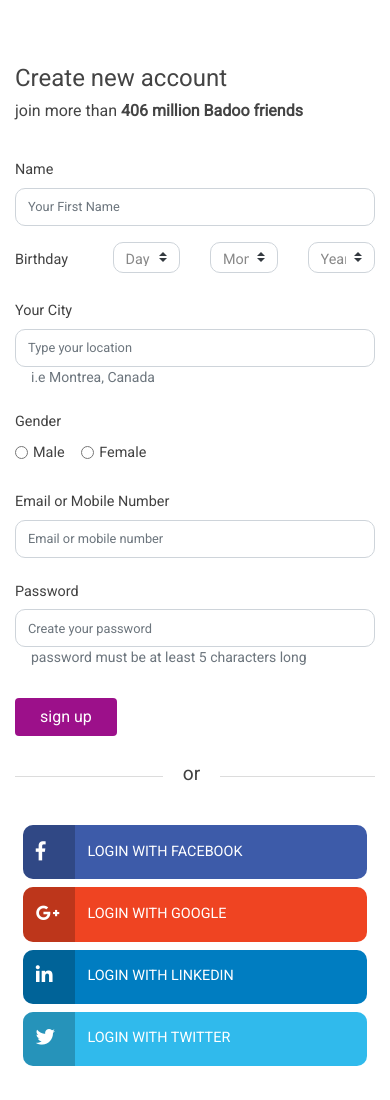
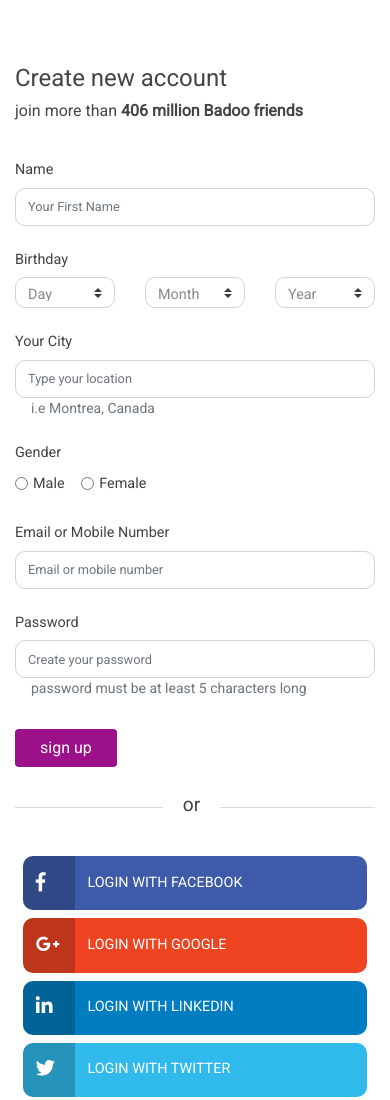
Before and after one commit to solinkz/pfront, a plain HTML site: page registration.html in a window 390 px wide. Drawn offline with Linux system fonts and the light colour scheme.

Commit message:
new pages for home mobile

```diff
--- a/registration.html
+++ b/registration.html
@@ -51,8 +51,8 @@
                                             </div>
                                         </div>
                                         <div class="form-group row">
-                                            <label for="inputEmail3" class="col col-form-label">Birthday</label>
-                                            <div class="col">
+                                            <label for="inputEmail3" class="col-sm-3 col-form-label">Birthday</label>
+                                            <div class="col-4 col-sm-3 sm-p-0">
                                                 <select class="custom-select custom-select-sm">
                                                     <option selected>Day</option>
                                                     <option value="1">1</option>
@@ -60,7 +60,7 @@
                                                     <option value="3">2</option>
                                                 </select>
                                             </div>
-                                            <div class="col">
+                                            <div class="col-4 col-sm-3 sm-p-0">
                                                 <select class="custom-select custom-select-sm">
                                                     <option selected>Month</option>
                                                     <option value="1">Jan</option>
@@ -68,7 +68,7 @@
                                                     <option value="3">MAr</option>
                                                 </select>
                                             </div>
-                                            <div class="col">
+                                            <div class="col-4 col-sm-3 sm-p-0">
                                                 <select class="custom-select custom-select-sm">
                                                     <option selected>Year</option>
                                                     <option value="1">1990</option>
```
